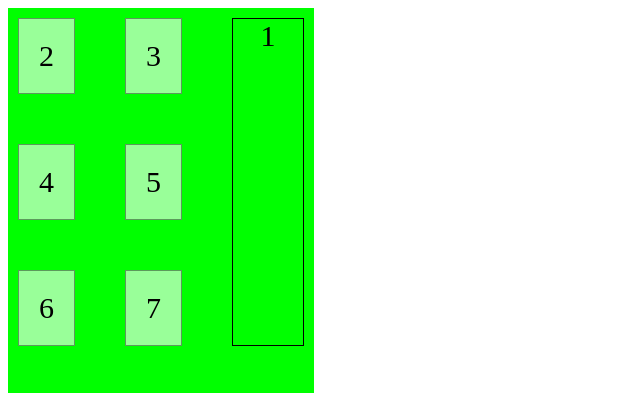
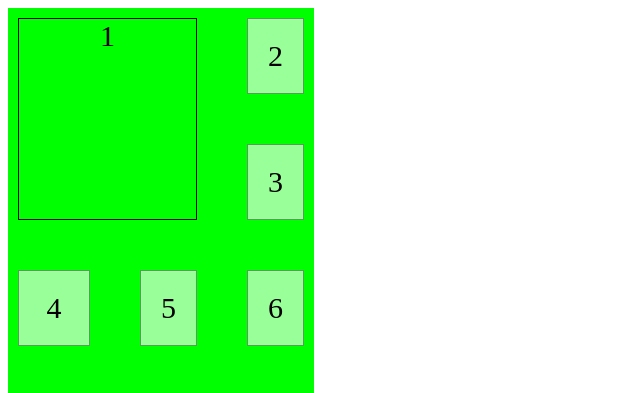
Before and after one commit to vdprog2019/Desk, a plain HTML site: page index.html in a window 1280 px wide. Shown: the top 393 px of the page, without its empty margins (0-640 px from the left). Drawn offline with Linux system fonts and the light colour scheme.

Commit message:
легкий способ присвоения grid

```diff
--- a/index.html
+++ b/index.html
@@ -9,6 +9,7 @@
                  grid-row-gap: 50px;
                  background-color: #00ff00;
                  padding: 10px;
+                 justify-content: flex-start;
              }
              .container-item{
                  background-color: rgba(255,255,255, 0.6);
@@ -18,9 +19,8 @@
                  text-align: center;
              }
              .spec-class{
-                 grid-row-start: 1;
-                 grid-column-end: 4;
-                 grid-row-end: 4;
+                 grid-row: 1/3;
+                 grid-column: 1/3;
                  font-size: 30px;
                  text-align: center;
                   border: 1px solid;
```
